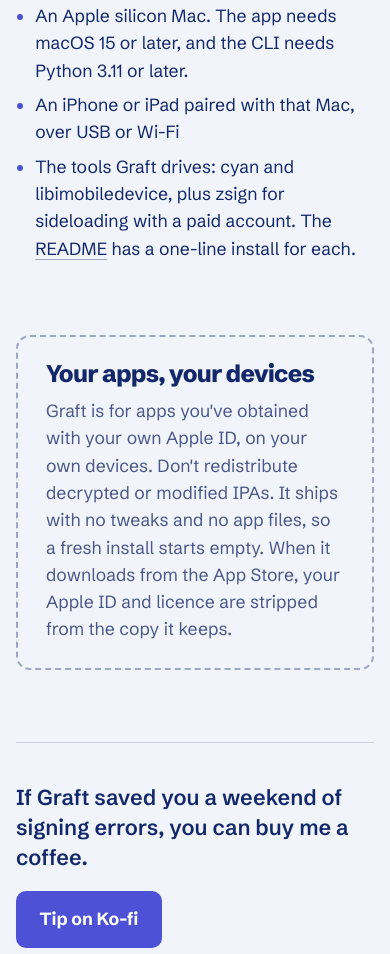
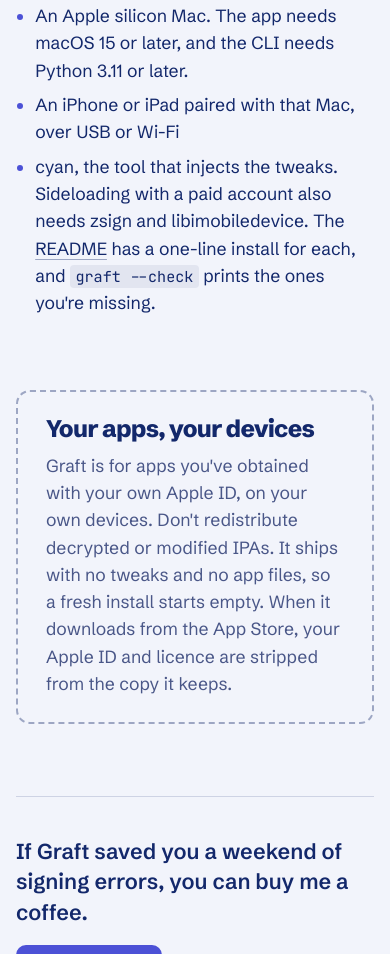
Before and after one commit to GreenglassT/Graft, a plain HTML site: page index.html in a window 390 px wide. Shown: the part 4686-5640 px from the top of the page. Drawn offline with Linux system fonts and the light colour scheme.

Commit message:
Requirements: free mode needs only cyan
Finding the device and pushing into LiveContainer go through
pymobiledevice3 in 1.1, so libimobiledevice is only for sideloading.

Co-Authored-By: Claude Opus 5.5 <noreply@anthropic.com>
Claude-Session: https://claude.ai/code/session_0116r7PiDiceMG82xZd71Fkq

```diff
--- a/index.html
+++ b/index.html
@@ -122,7 +122,7 @@
           <li>Or a paid Apple Developer account, with a development certificate and a provisioning profile that includes your device. It adds sideloading apps directly, and lets Graft install and sign LiveContainer for you.</li>
           <li>An Apple silicon Mac. The app needs macOS 15 or later, and the CLI needs Python 3.11 or later.</li>
           <li>An iPhone or iPad paired with that Mac, over USB or Wi-Fi</li>
-          <li>The tools Graft drives: cyan and libimobiledevice, plus zsign for sideloading with a paid account. The <a href="https://github.com/GreenglassT/Graft#requirements">README</a> has a one-line install for each.</li>
+          <li>cyan, the tool that injects the tweaks. Sideloading with a paid account also needs zsign and libimobiledevice. The <a href="https://github.com/GreenglassT/Graft#requirements">README</a> has a one-line install for each, and <code>graft --check</code> prints the ones you're missing.</li>
         </ul>
       </section>
 
```
